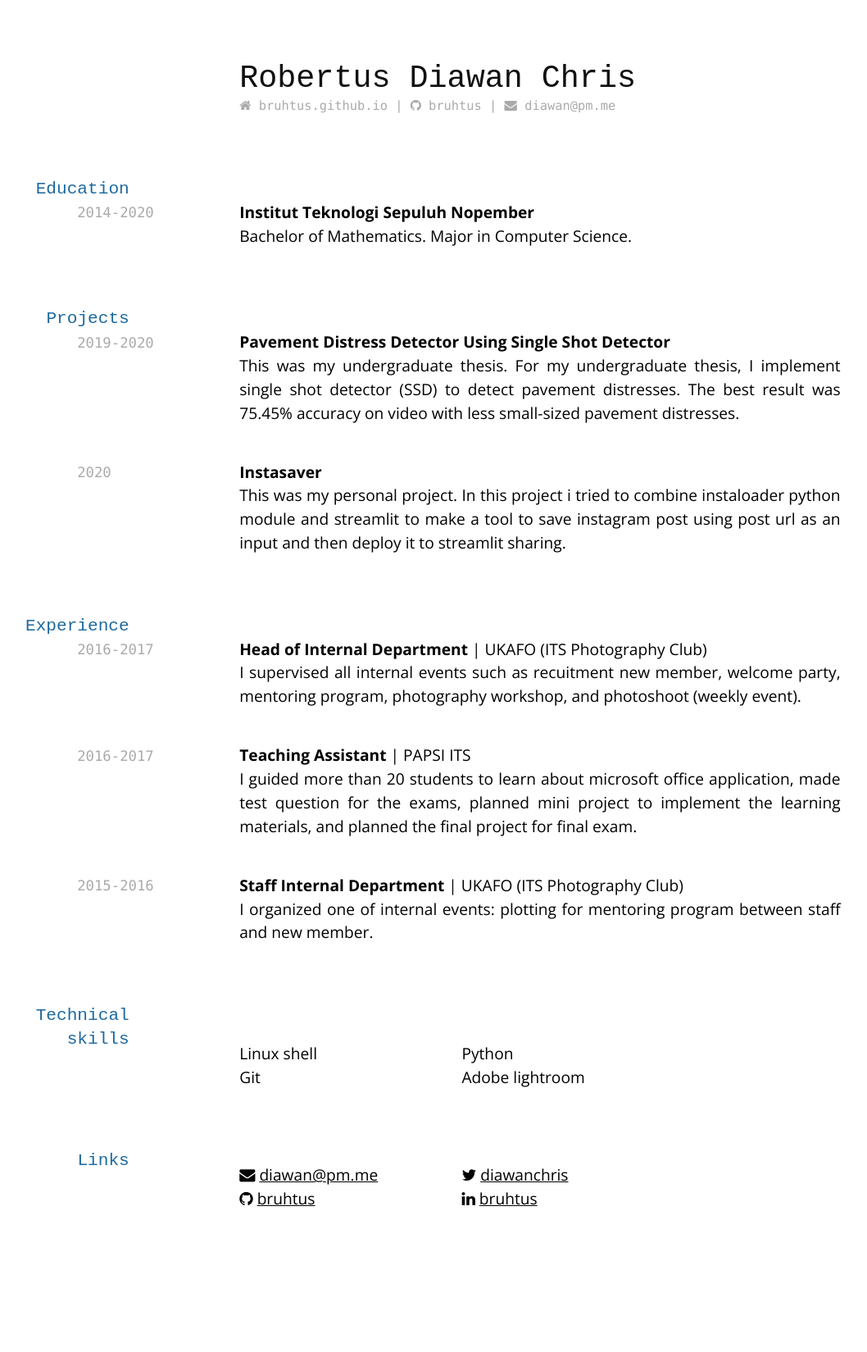
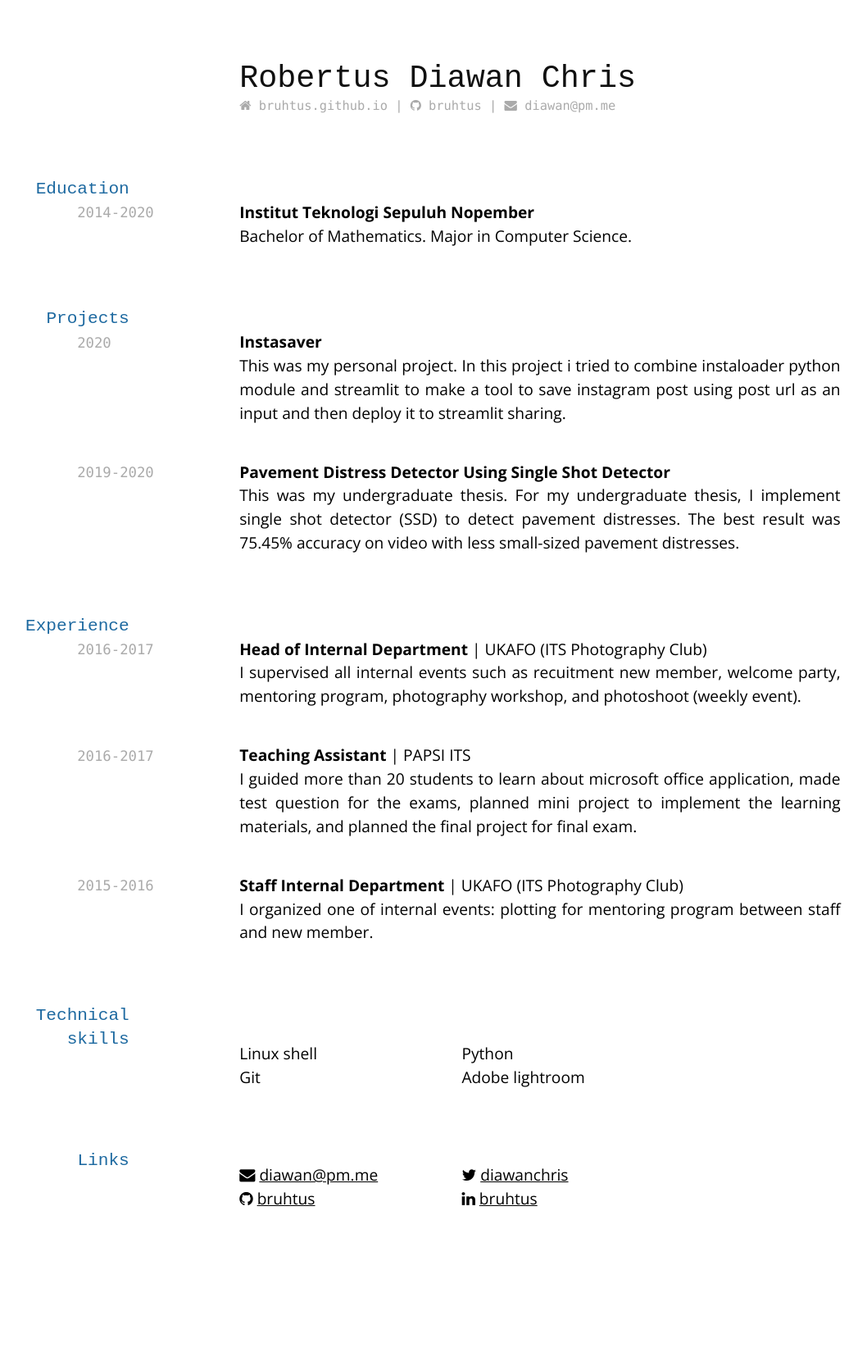
Before and after one commit to TimoTSchmidt/test3, a Jekyll site: the page built from index.md, in a window 1280 px wide. Shown: the whole page at 82% size, without its empty margins (71-1129 px from the left). Built offline with Jekyll 4.4.1, drawn with Linux system fonts in a browser that asks for light colours; nearby versions of some CDN libraries.

Commit message:
Edit formatting

```diff
--- a/index.md
+++ b/index.md
@@ -20,14 +20,14 @@ Bachelor of Mathematics. Major in Computer Science.
 
 ## Projects
 
+`2020` <br>
+__Instasaver__ <br>
+This was my personal project. In this project i tried to combine instaloader python module and streamlit to make a tool to save instagram post using post url as an input and then deploy it to streamlit sharing.
+
 `2019-2020` <br>
 __Pavement Distress Detector Using Single Shot Detector__ <br>
 This was my undergraduate thesis. For my undergraduate thesis, I implement single shot detector (SSD) to detect pavement distresses.
 The best result was 75.45% accuracy on video with less small-sized pavement distresses.
-
-`2020` <br>
-__Instasaver__ <br>
-This was my personal project. In this project i tried to combine instaloader python module and streamlit to make a tool to save instagram post using post url as an input and then deploy it to streamlit sharing.
 
 ## Experience
 
```
